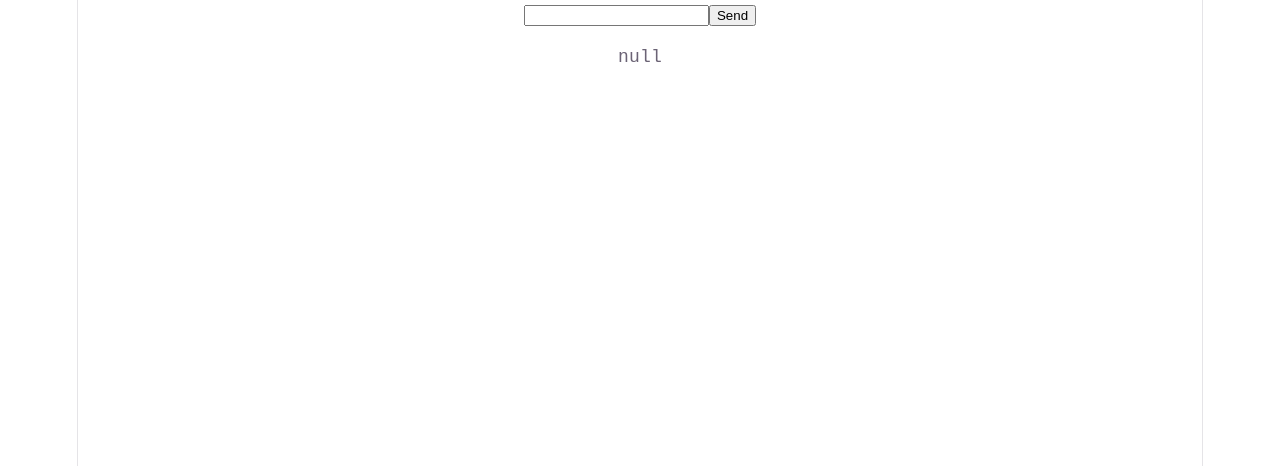
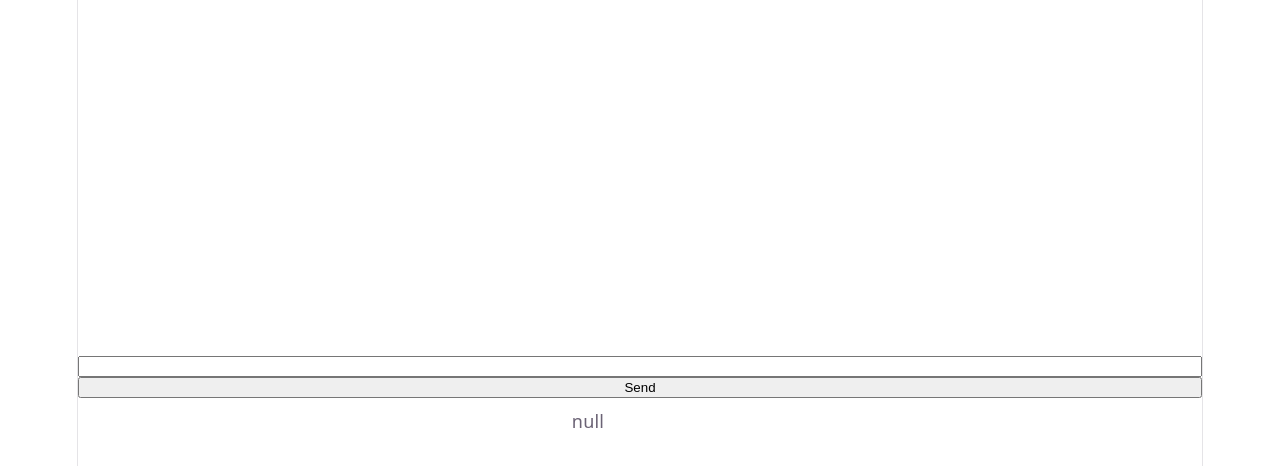
Before and after one commit to jeevan-sathish/mcpbot, a React app in the folder frontend/: page / in a window 1280 px wide. Shown: the top 466 px of the page. Built offline with nearby package versions, Linux system fonts and the light colour scheme; the HTML template or start-up script is replaced by a standard one.

Commit message:
chat working

```diff
--- a/frontend/src/App.jsx
+++ b/frontend/src/App.jsx
@@ -8,7 +8,7 @@ const App = () => {
   async function handleRequest() {
     try {
 
-      const res = await fetch("http://127.0.0.1:5000/", {
+      const res = await fetch("http://127.0.0.1:5000/res", {
         method: "POST",
         headers: {
           "Content-Type": "application/json"
@@ -30,7 +30,7 @@ const App = () => {
   }
 
   return (
-    <div>
+    <div style={{width:"100%",height:"100vh",display:"flex",justifyContent:"center", flexDirection:"column"}}>
 
       <input
         type="text"
@@ -42,9 +42,9 @@ const App = () => {
         Send
       </button>
 
-      <pre>
+      <div style={{width:"1000px",height:"auto", padding:"10px"}}>
         {JSON.stringify(response, null, 2)}
-      </pre>
+      </div>
 
     </div>
   )
```
Also changed, not shown: 1 other file (tests, documents, lock files or other folders).
